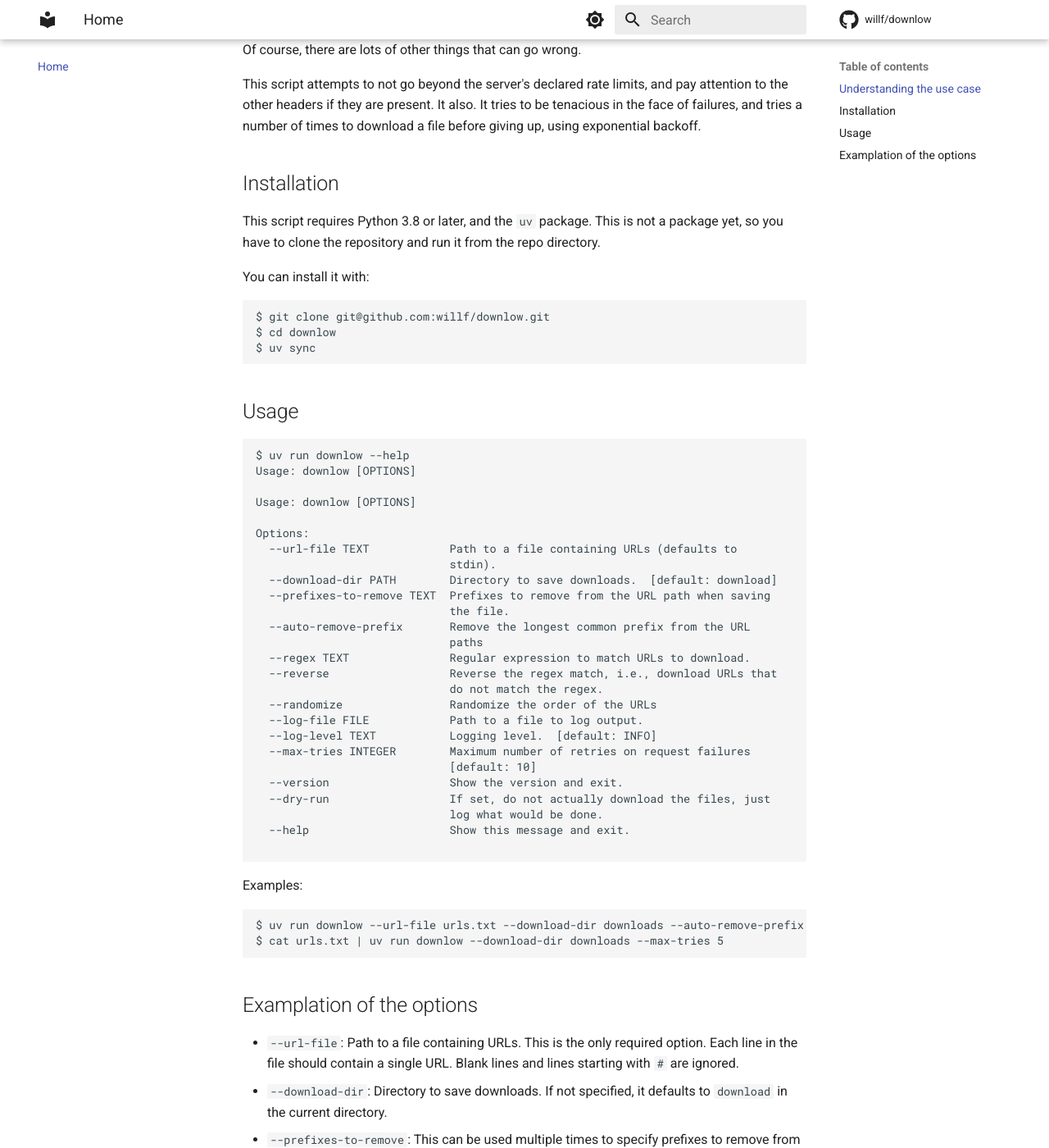
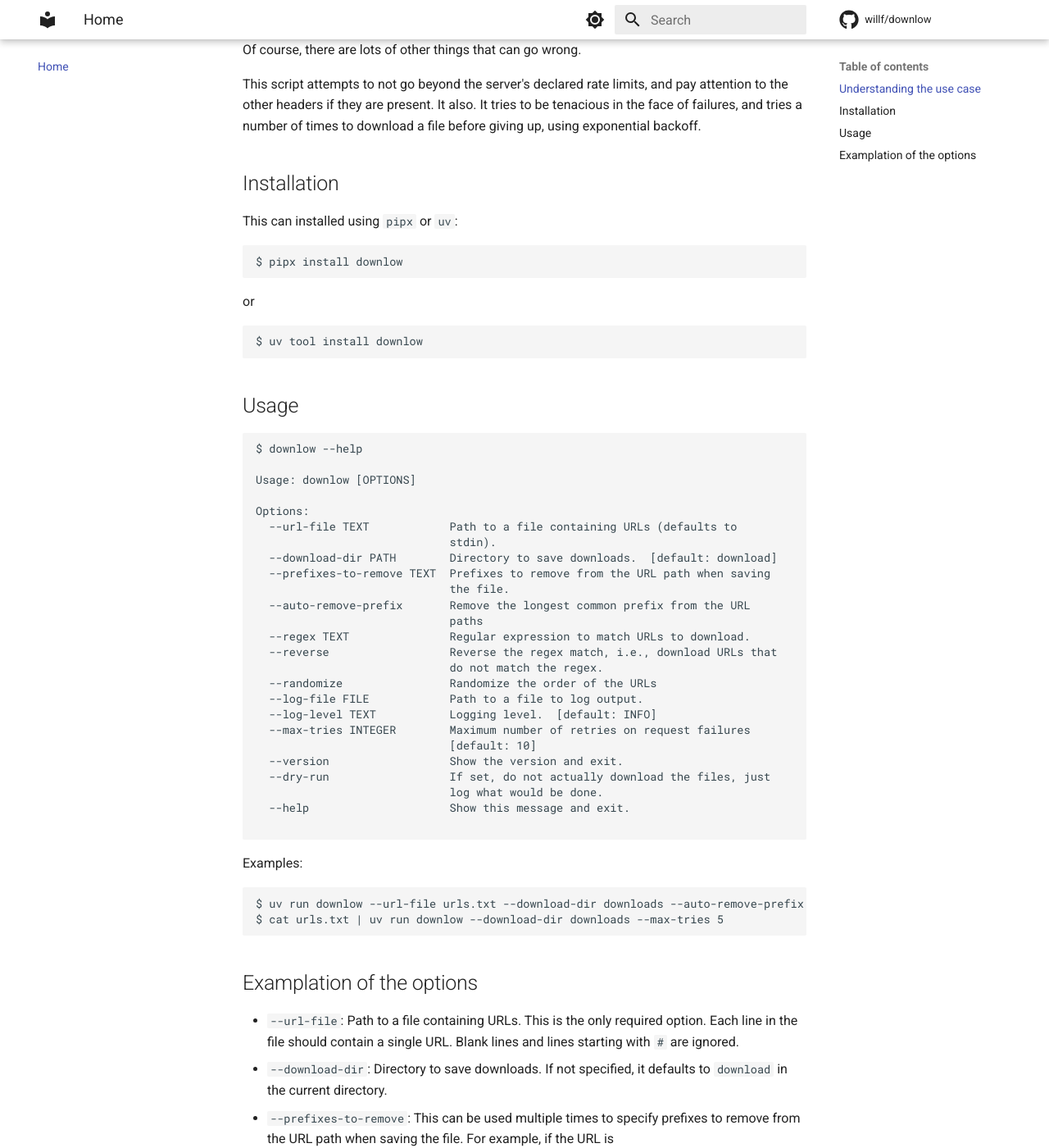
Before and after one commit to willf/downlow, an MkDocs documentation site: the page built from docs/index.md, in a window 1280 px wide and 1400 px high, scrolled down 947 px. Shown: the whole window at 82% size. Built offline with MkDocs 1.6.1 and Material for MkDocs 9.7.7, drawn with Linux system fonts in a browser that asks for light colours; comment, search, counter and statistics services are not loaded.

````diff
--- a/docs/index.md
+++ b/docs/index.md
@@ -45,23 +45,22 @@ download a file before giving up, using exponential backoff.
 
 ## Installation
 
-This script requires Python 3.8 or later, and the `uv` package. This
-is not a package yet, so you have to clone the repository and run it
-from the repo directory.
-
-You can install it with:
+This can installed using `pipx` or `uv`:
 
 ```bash
-$ git clone git@github.com:willf/downlow.git
-$ cd downlow
-$ uv sync
+$ pipx install downlow
+```
+
+or
+
+```bash
+$ uv tool install downlow
 ```
 
 ## Usage
 
 ```bash
-$ uv run downlow --help
-Usage: downlow [OPTIONS]
+$ downlow --help
 
 Usage: downlow [OPTIONS]
 
--- a/pyproject.toml
+++ b/pyproject.toml
@@ -1,6 +1,6 @@
 [project]
 name = "downlow"
-version = "0.0.4"
+version = "0.0.5"
 description = "A bulk downloader with tenacity and grace"
 authors = [{ name = "Will Fitzgerald", email = "will.fitzgerald@gmail.com" }]
 readme = "README.md"
````
Also changed, not shown: README.md (+9 -10 lines), 2 other files.
